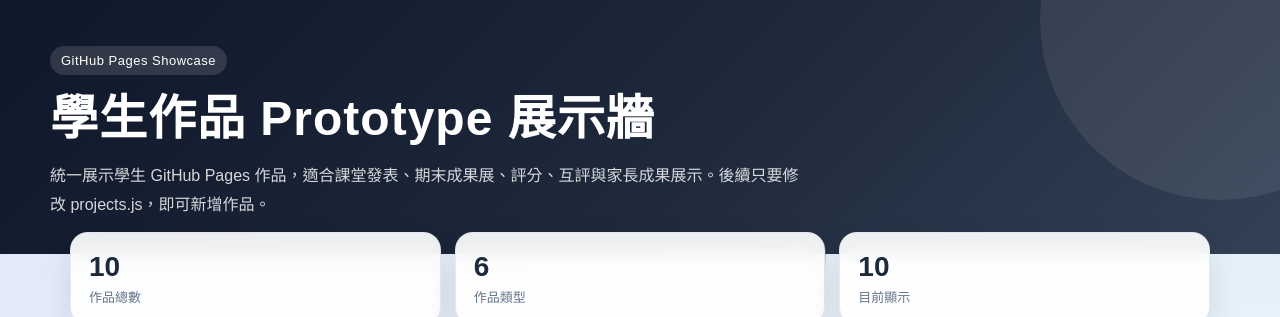
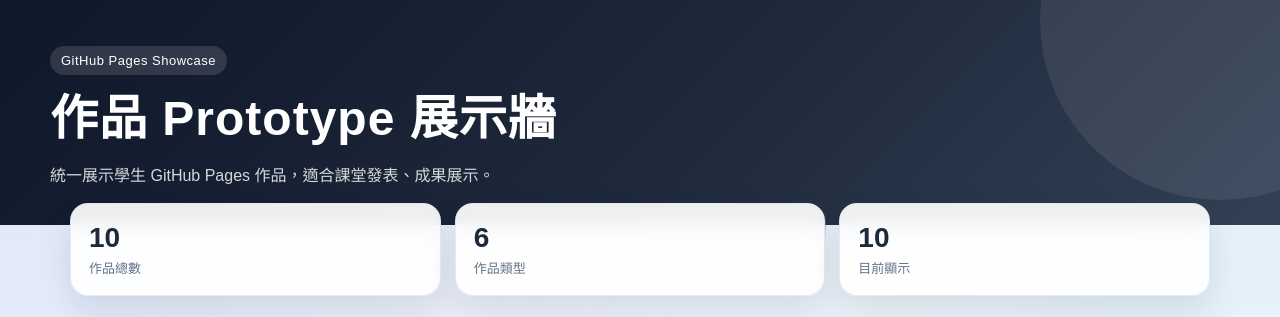
Before and after one commit to orsinoai/115062501, a plain HTML site: page index.html in a window 1280 px wide. Shown: the top 317 px of the page. Drawn offline with Linux system fonts and the light colour scheme.

Commit message:
Revise header content in index.html
Updated header text for clarity and conciseness.

```diff
--- a/index.html
+++ b/index.html
@@ -353,8 +353,8 @@
   <header class="hero">
     <div class="hero-inner">
       <div class="eyebrow">GitHub Pages Showcase</div>
-      <h1>學生作品 Prototype 展示牆</h1>
-      <p>統一展示學生 GitHub Pages 作品，適合課堂發表、期末成果展、評分、互評與家長成果展示。後續只要修改 projects.js，即可新增作品。</p>
+      <h1>作品 Prototype 展示牆</h1>
+      <p>統一展示學生 GitHub Pages 作品，適合課堂發表、成果展示。</p>
     </div>
   </header>
 
```
